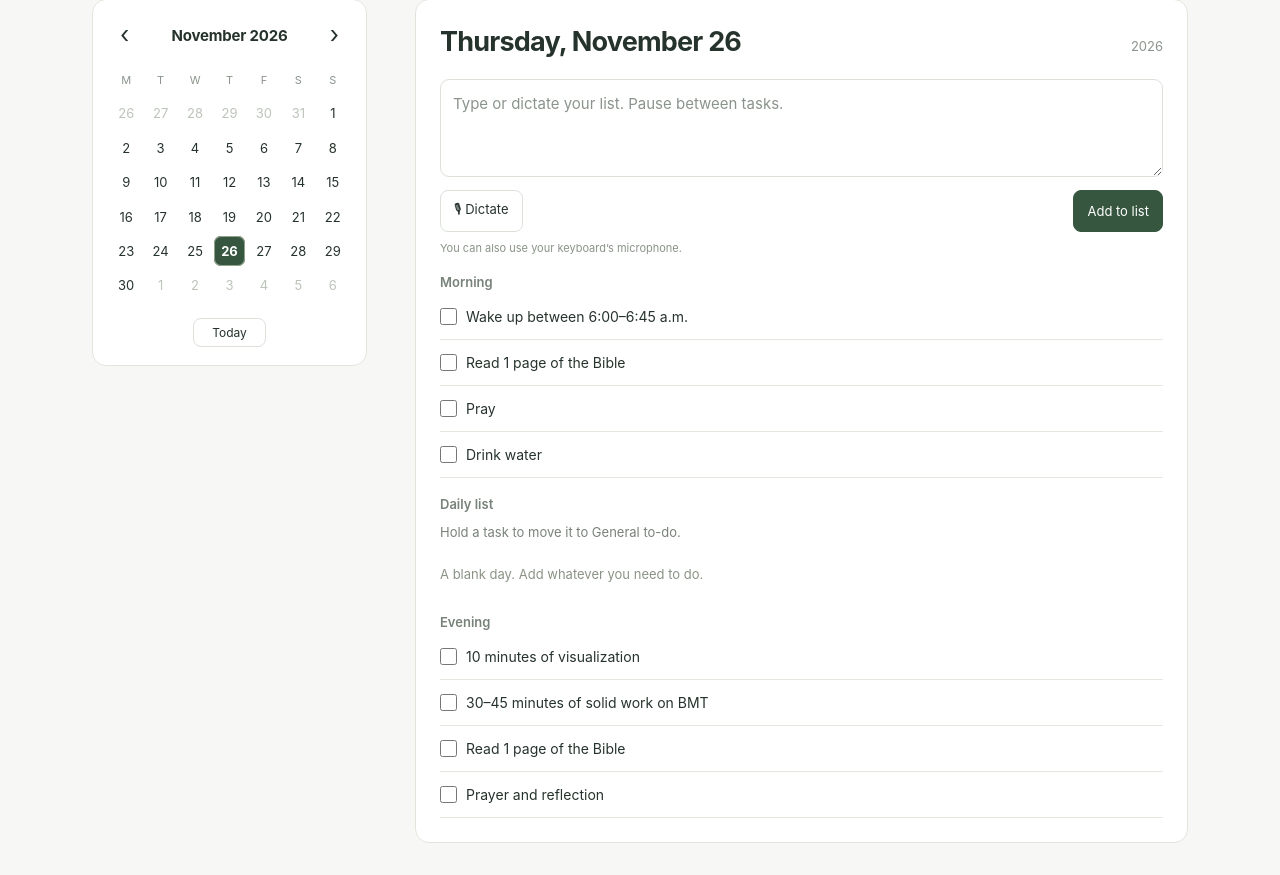
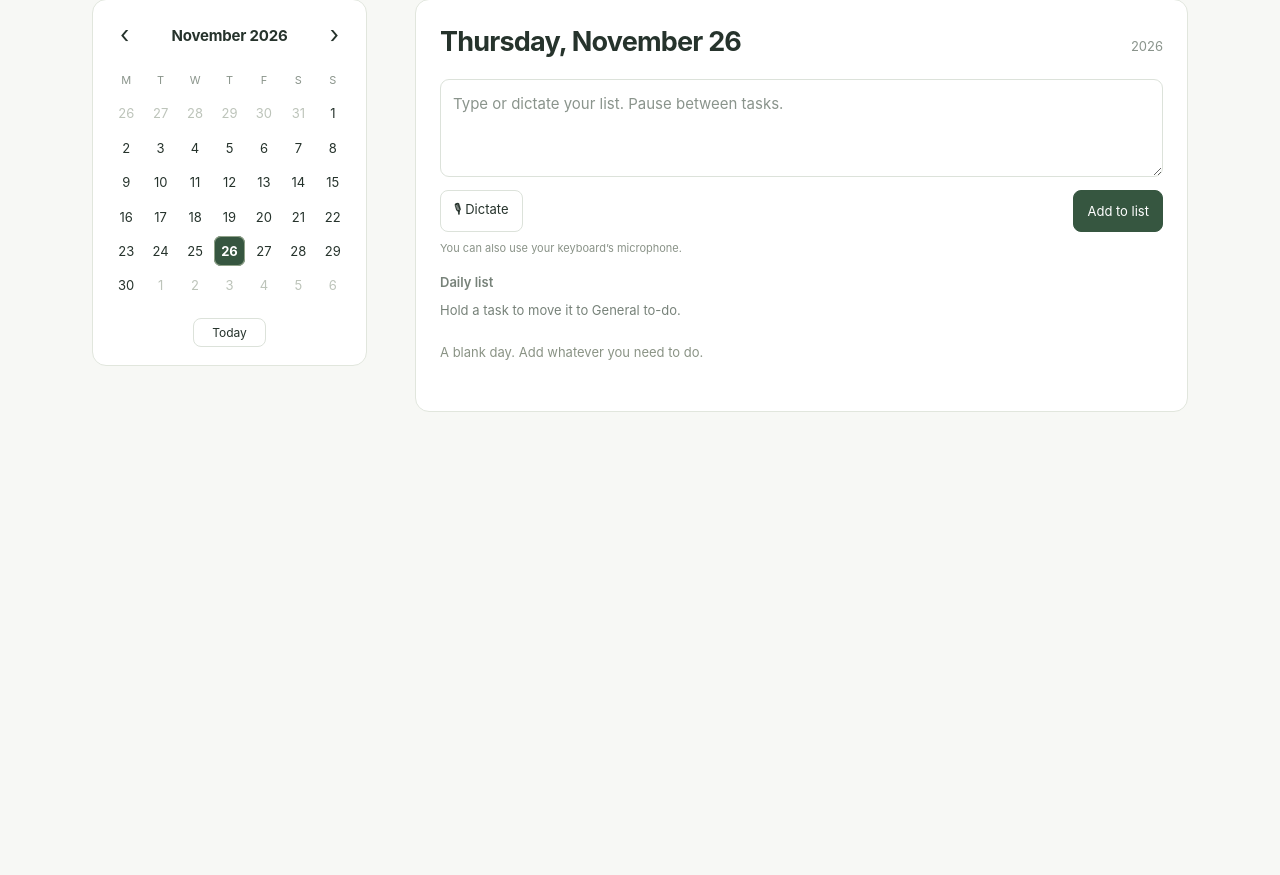
Before and after one commit to BlackMounatinTech/bmdw-estimator, a Flask app: page / in a window 1280 px wide. Shown: the part 111-986 px from the top of the page. After the commit the page ends 523 px from the top, so only its background shows below. Run offline with Flask 3, Linux system fonts and the light colour scheme; data that the repository does not hold is empty.

Commit message:
Remove morning and evening routines from daily notes

```diff
--- a/mickeys_notes/static/app.js
+++ b/mickeys_notes/static/app.js
@@ -7,7 +7,6 @@ const localDate = () => dateKey(new Date());
 const dateObject = day => new Date(day + 'T12:00:00');
 let currentDay = '', monthView = localDate().slice(0, 7);
 let state = {lists: [], note: '', habits: {}}, revision = 0;
-let routines = {morning: [], night: []};
 let dirty = false, saving = null, failed = false, timer, navigation = 0;
 let recognition = null, listening = false, dictationDay = null;
 let stoppingRecognition = null, lastToday = localDate(), rollingDay = false;
@@ -116,7 +115,7 @@ async function loadDay(day) {
     $('#day-year').textContent = day.slice(0, 4);
     $('#capture').value = state.draft || '';
     $('#save-status').textContent = 'Saved';
-    clearError(); renderRoutines(); renderTasks(); renderCalendar();
+    clearError(); renderTasks(); renderCalendar();
     loadMonthEntries();
   } catch (error) {
     if (requestId === navigation) showError(error.message, () => loadDay(day));
@@ -125,23 +124,6 @@ async function loadDay(day) {
   }
 }
 
-function renderRoutines() {
-  for (const [key, title] of [['morning', 'Morning'], ['night', 'Evening']]) {
-    const root = $('#' + key + '-routine'); root.replaceChildren();
-    const card = el('section', {className: 'routine'}, el('h2', {textContent: title}));
-    for (const habit of routines[key]) {
-      const checkbox = el('input', {type: 'checkbox', checked: !!state.habits[habit.id]});
-      const row = el('label', {className: checkbox.checked ? 'done' : ''}, checkbox, el('span', {textContent: habit.text}));
-      checkbox.onchange = () => {
-        state.habits[habit.id] = checkbox.checked;
-        row.classList.toggle('done', checkbox.checked);
-        changed();
-      };
-      card.append(row);
-    }
-    root.append(card);
-  }
-}
 function taskEntries() {
   const order = new Map((state.taskOrder || []).map((id, index) => [id, index]));
   return state.lists.flatMap(list => list.tasks.map(task => ({list, task})))
@@ -343,9 +325,7 @@ scheduleMidnight();
 async function init() {
   renderCalendar();
   try {
-    const response = await fetch(APP_BASE + '/api/routines');
-    if (!response.ok) throw Error('Could not load your routines. Refresh and sign in if needed.');
-    routines = await response.json(); await loadDay(localDate());
+    await loadDay(localDate());
   } catch (error) { showError(error.message, init); }
 }
 init();
--- a/mickeys_notes/templates/index.html
+++ b/mickeys_notes/templates/index.html
@@ -30,17 +30,15 @@
           <div class="capture-actions"><button id="dictate" type="button">🎙 Dictate</button><button id="add-tasks" class="primary" type="button">Add to list</button></div>
           <p id="voice-status" role="status">You can also use your keyboard’s microphone.</p>
         </div>
-      <div id="morning-routine" class="routines"></div>
       <section class="daily-list" aria-labelledby="list-title">
         <div class="section-heading"><h2 id="list-title">Daily list</h2><span id="progress"></span></div>
         <p class="general-hint" style="margin:0 0 8px">Hold a task to move it to General to-do.</p><div id="tasks"></div>
         <p class="priority-hint" id="priority-hint" hidden>☆ marks a priority.</p>
       </section>
-      <div id="night-routine" class="routines evening-routine"></div>
     </article>
   </main>
   <p id="error" role="alert" hidden></p>
   <script src="{{ url_for('static', filename='task-drag.js') }}?v=carry-drag-1"></script>
-  <script src="{{ url_for('static', filename='app.js') }}?v=move-general-1"></script>
+  <script src="{{ url_for('static', filename='app.js') }}?v=no-routines-1"></script>
 </body>
 </html>
```
